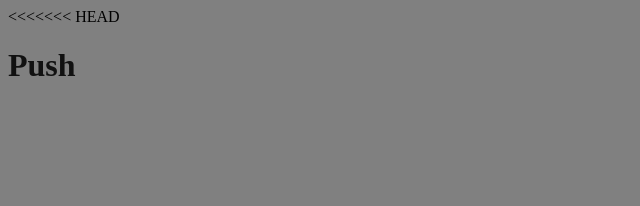
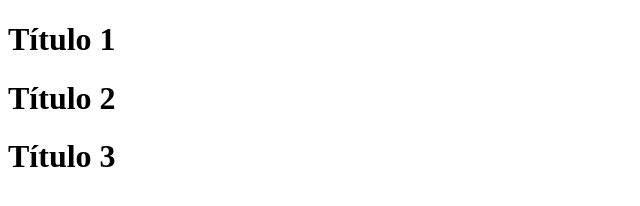
Before and after one commit to leandromedella/trainning, a plain HTML site: page index.html in a window 1280 px wide. Shown: the whole page, without its empty margins (0-640 px from the left). Drawn offline with Linux system fonts and the light colour scheme.

Commit message:
Update index.html

```diff
--- a/index.html
+++ b/index.html
@@ -4,19 +4,12 @@
     <meta charset="UTF-8">
     <meta http-equiv="X-UA-Compatible" content="IE=edge">
     <meta name="viewport" content="width=width=device-width", initial-scale=1.0">
-<<<<<<< HEAD
-    <title>Projeto 1 - trab com o git</title>
-    <style>
-        h1 {
-           color: rgb(17, 17, 17);
-           git logfont-family: 'Trebuchet MS', 'Lucida Sans Unicode', 'Lucida Grande', 'Lucida Sans', Arial, sans-serif;
-        }
-        body {
-            background-color: grey;
-        }
-    </style>
+    <title>Trainning</title>
 </head>
 <body>
-  <h1>Push</h1>
+  <h1>Título 1</h1>
+  <h1>Título 2</h1>
+  <h1>Título 3</h1>
+
 </body>
 </html>
```
